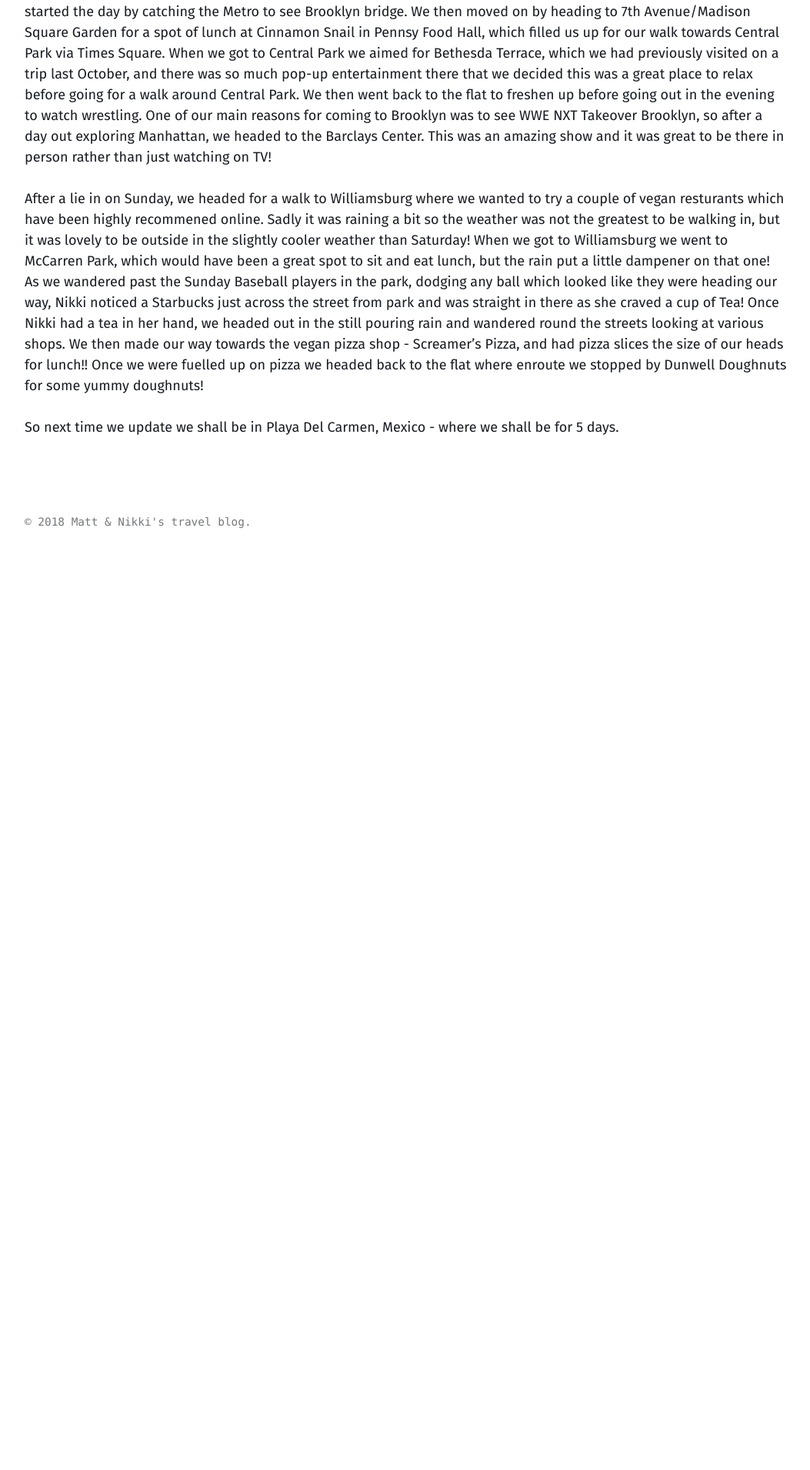
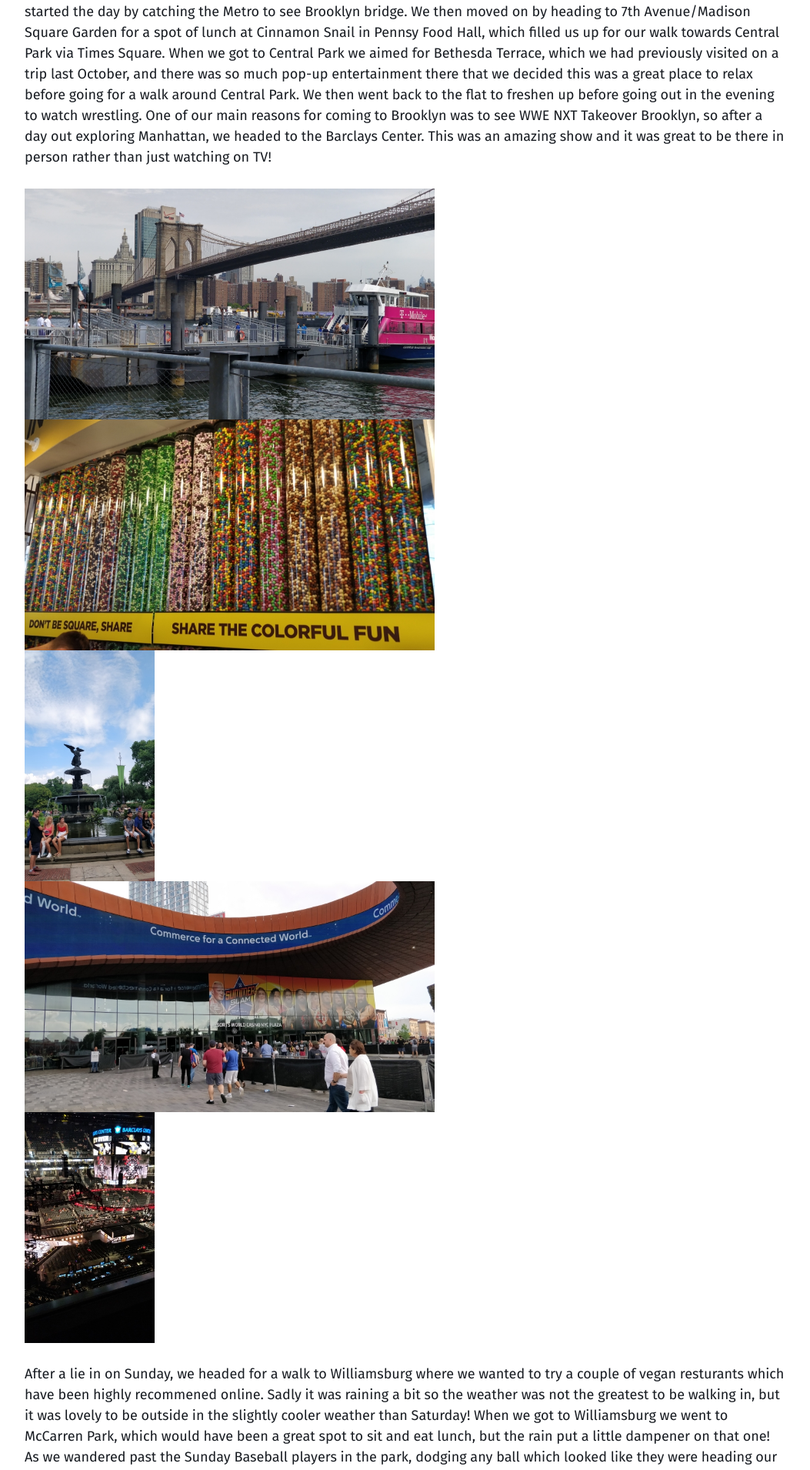
Before and after one commit to mattwalter91/Travel-Blog, a Jekyll site: the page built from _posts/2018-08-20-Brooklyn-New-York.markdown, in a window 1280 px wide. Shown: the part 970-2880 px from the top of the page at 77% size, without its empty margins (40-1093 px from the left). Built offline with Jekyll 4.4.1, drawn with Linux system fonts in a browser that asks for light colours; before the commit the page ends 1687 px from its top, so only the background shows below that.

Commit message:
Add imgs

```diff
--- a/_posts/2018-08-20-Brooklyn-New-York.markdown
+++ b/_posts/2018-08-20-Brooklyn-New-York.markdown
@@ -10,6 +10,14 @@ The bags are packed and ready to go! The hardest thing about going away is alway
 
 As we got in so late, we slept in on Saturday morning as best we could - due to our body clocks being a little off track!! We made an early start to our first day (also Nikki's birthday) in Brooklyn, and had a lovely day of 30C heat ahead of us! We started the day by catching the Metro to see Brooklyn bridge. We then moved on by heading to 7th Avenue/Madison Square Garden for a spot of lunch at Cinnamon Snail in Pennsy Food Hall, which filled us up for our walk towards Central Park via Times Square. When we got to Central Park we aimed for Bethesda Terrace, which we had previously visited on a trip last October, and there was so much pop-up entertainment there that we decided this was a great place to relax before going for a walk around Central Park. We then went back to the flat to freshen up before going out in the evening to watch wrestling. One of our main reasons for coming to Brooklyn was to see WWE NXT Takeover Brooklyn, so after a day out exploring Manhattan, we headed to the Barclays Center. This was an amazing show and it was great to be there in person rather than just watching on TV!
 
+![bridge](/assets/img/brooklyn/bridge.jpg)
+![mm-inside](/assets/img/brooklyn/mm-inside.jpg)
+![bethesda](/assets/img/brooklyn/bethesda.jpg)
+![barclays-outside](/assets/img/brooklyn/barclays-outside.jpg)
+![barclays-inside](/assets/img/brooklyn/barclays-inside.jpg)
+
 After a lie in on Sunday, we headed for a walk to Williamsburg where we wanted to try a couple of vegan resturants which have been highly recommened online. Sadly it was raining a bit so the weather was not the greatest to be walking in, but it was lovely to be outside in the slightly cooler weather than Saturday! When we got to Williamsburg we went to McCarren Park, which would have been a great spot to sit and eat lunch, but the rain put a little dampener on that one! As we wandered past the Sunday Baseball players in the park, dodging any ball which looked like they were heading our way, Nikki noticed a Starbucks just across the street from park and was straight in there as she craved a cup of Tea! Once Nikki had a tea in her hand, we headed out in the still pouring rain and wandered round the streets looking at various shops. We then made our way towards the vegan pizza shop - Screamer's Pizza, and had pizza slices the size of our heads for lunch!! Once we were fuelled up on pizza we headed back to the flat where enroute we stopped by Dunwell Doughnuts for some yummy doughnuts!
 
+![pizza](/assets/img/brooklyn/pizza.jpg)
+
 So next time we update we shall be in Playa Del Carmen, Mexico - where we shall be for 5 days.
```
